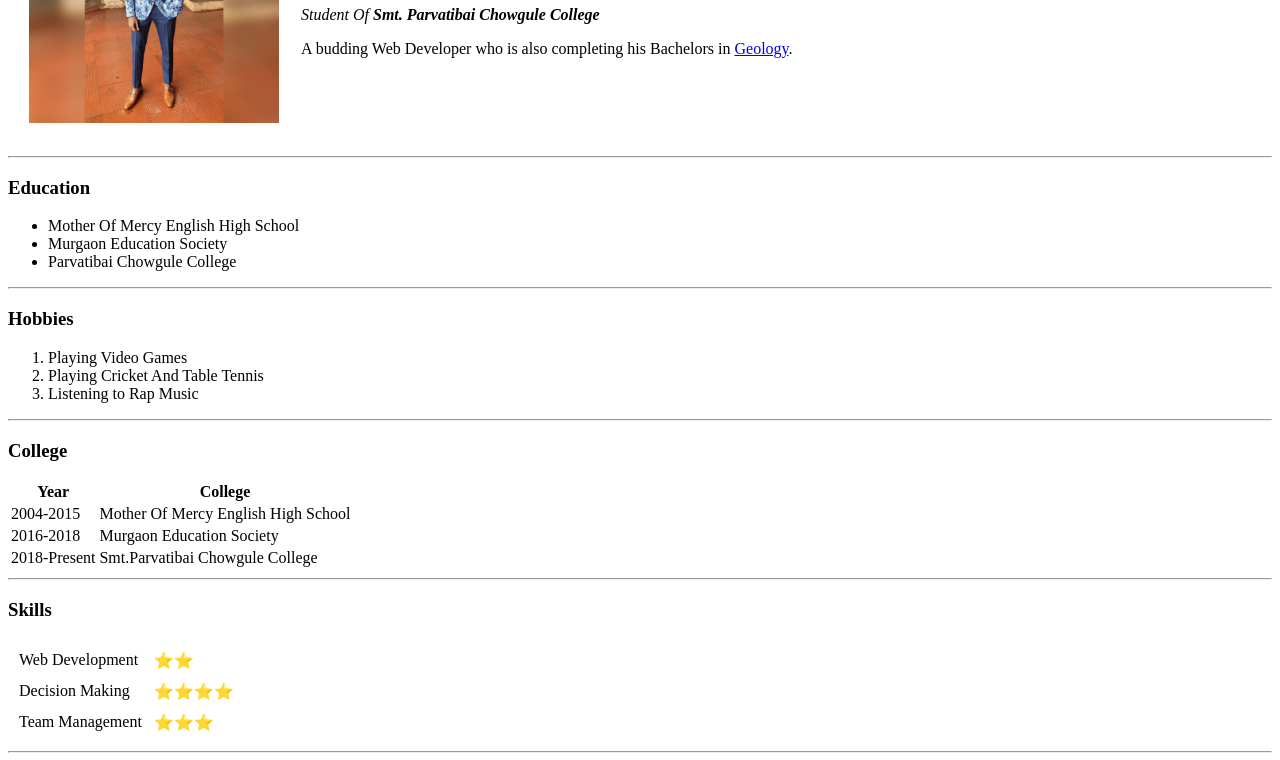
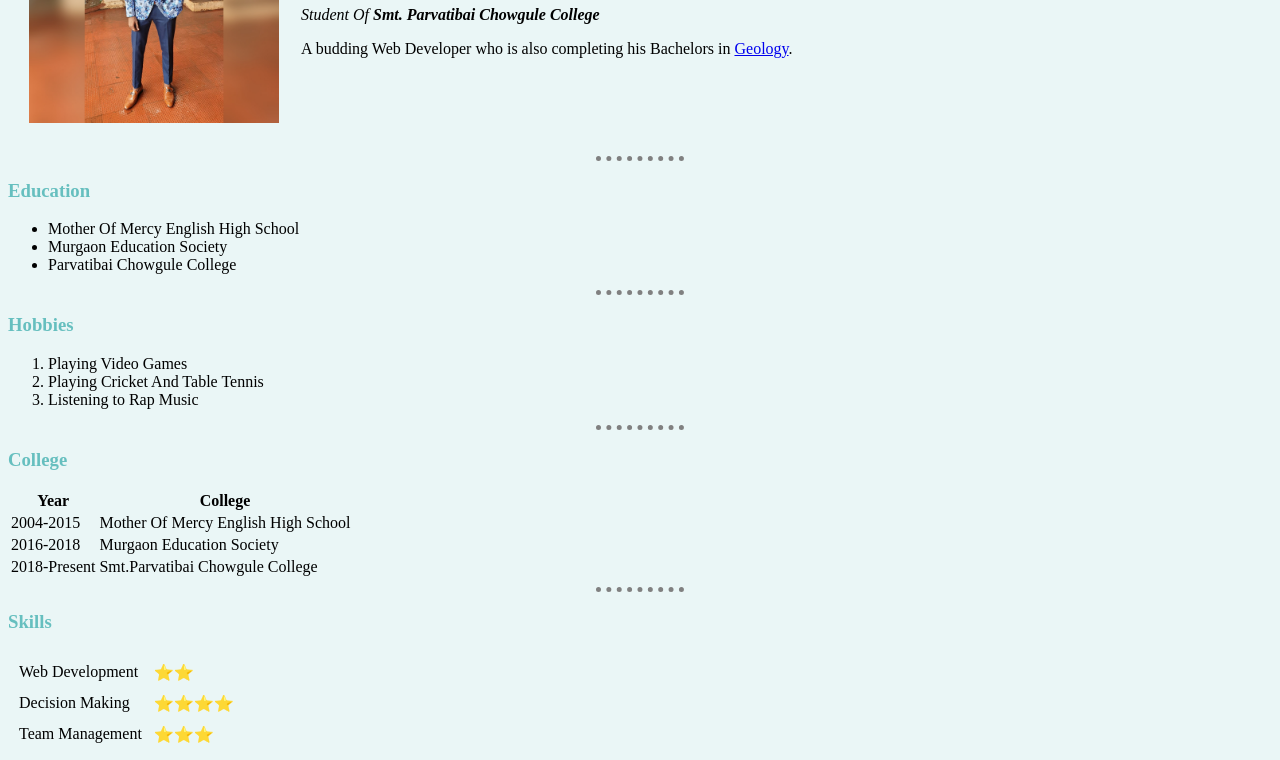
Before and after one commit to Sairaj-Arondekar/cv, a plain HTML site: page index.html in a window 1280 px wide. Shown: the part 156-916 px from the top of the page. Drawn offline with Linux system fonts and the light colour scheme; files that its build step writes are made by us from their sources.

Commit message:
Add files via upload

```diff
--- a/index.html
+++ b/index.html
@@ -4,6 +4,8 @@
 <head>
   <meta charset="utf-8">
   <title>Sairaj's Personal Site</title>
+  <link rel="stylesheet" href="../css/styles.css">
+
 </head>
 
 <body>
@@ -13,25 +15,25 @@
       <td>
         <h1>Sairaj Arondekar</h1>
         <p><em>Student Of <strong>Smt. Parvatibai Chowgule College</strong></em></p>
-        <p>A budding Web Developer who is also completing his Bachelors in <a href="https://en.wikipedia.org/wiki/Geology">Geology</a>.</p>
+        <p>A budding Web Developer who is also completing his Bachelors in <a class="geology" href="https://en.wikipedia.org/wiki/Geology">Geology</a>.</p>
       </td>
     </tr>
   </table>
-  <hr>
-  <h3>Education</h3>
+  <hr size="2" />
+  <h3 id="education">Education</h3>
   <ul>
     <li>Mother Of Mercy English High School</li>
     <li>Murgaon Education Society</li>
     <li>Parvatibai Chowgule College</li>
   </ul>
-  <hr>
-  <h3>Hobbies</h3>
+  <hr size="2" />
+  <h3 id="hobbies">Hobbies</h3>
   <ol>
     <li>Playing Video Games</li>
     <li>Playing Cricket And Table Tennis</li>
     <li>Listening to Rap Music</li>
   </ol>
-  <hr>
+  <hr size="2" />
   <h3>College</h3>
   <table>
     <thead>
@@ -55,7 +57,7 @@
       </tr>
     </tbody>
   </table>
-  <hr>
+  <hr size="2" />
   <h3>Skills</h3>
   <table cellspacing="10">
     <tr>
@@ -72,7 +74,7 @@
     </tr>
     </tr>
   </table>
-  <hr>
+  <hr size="2" />
   <h2><a href="Contact Me.html">Contact Me</a></h2>
 </body>
 
--- /dev/null
+++ b/styles.css
@@ -0,0 +1,25 @@
+body {
+  background-color: #EAF6F6;
+}
+
+hr {
+  border-style: none;
+  border-top-style: dotted;
+  border-color: grey;
+  border-width: 5px;
+  width: 7%;
+}
+
+h1 {
+  color: #66BFBF;
+  letter-spacing: 2px;
+}
+
+h1:hover{
+color: black;
+letter-spacing: 3px;
+}
+
+h3 {
+  color: #66BFBF;
+}
```
Also changed, not shown: Contact Me.html (+1 -0 lines). Lines whose indentation alone changed are shown as unchanged.
